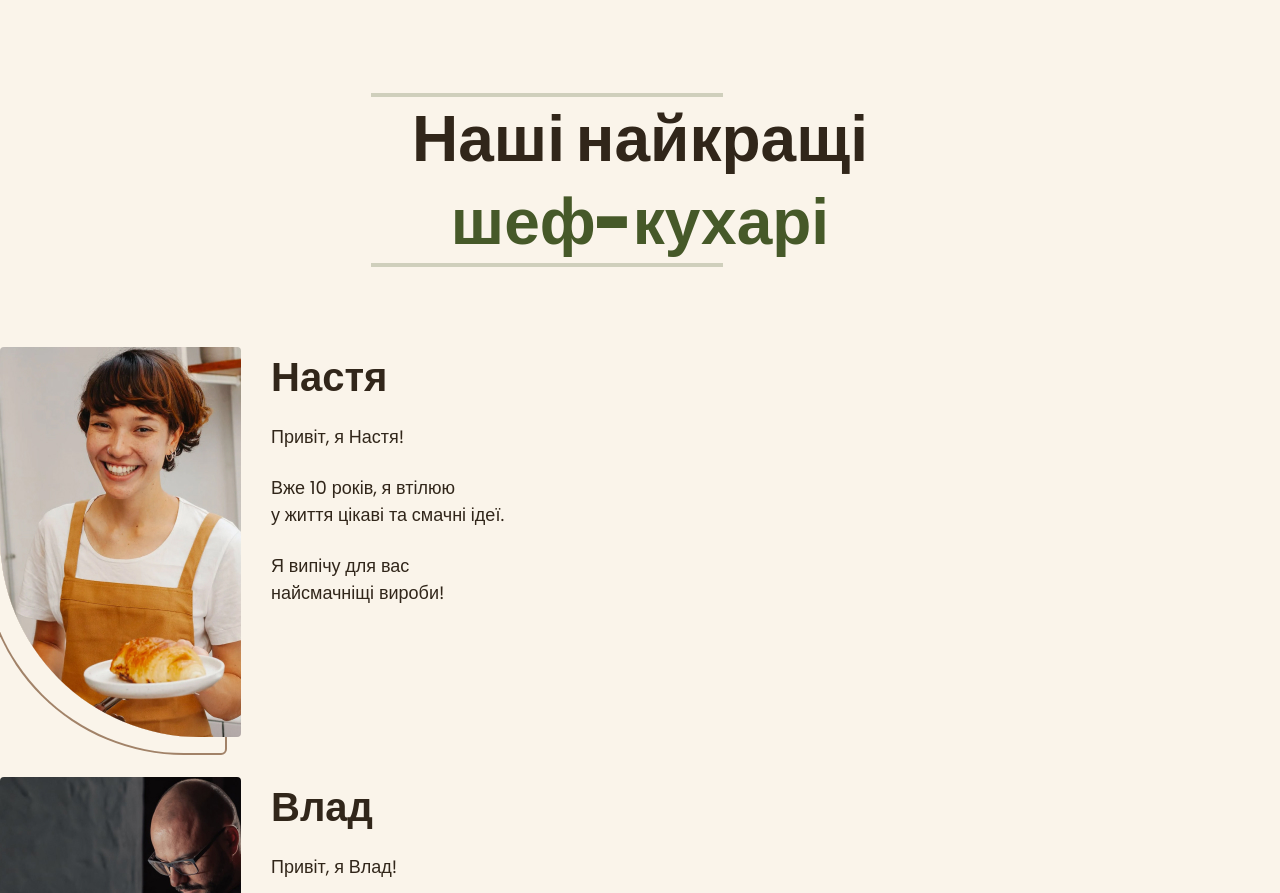
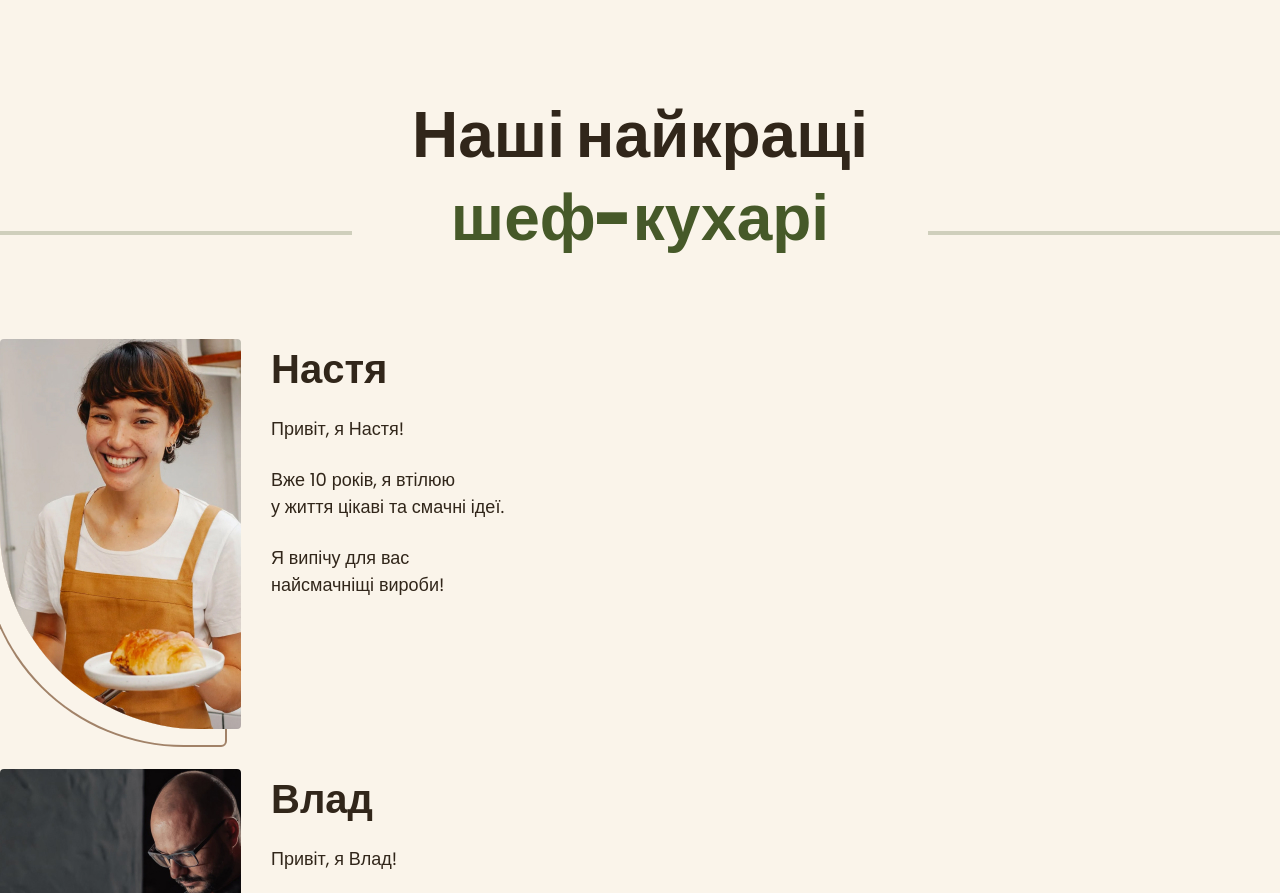
Before and after one commit to Natalia-Kalashnikova/shop-bakery, a plain HTML site: page index.html in a window 1280 px wide. Shown: the part 1464-2357 px from the top of the page. Drawn offline with Linux system fonts and the light colour scheme.

Commit message:
Style: Adjust chefs section heading layout
Place the chef title on two lines and position decorative rules on either side.

```diff
--- a/index.html
+++ b/index.html
@@ -75,7 +75,7 @@
       <section class="chefs-section section" id="chefs-section">
         <div class="container">
           <h2 class="chefs-title section-title centered">
-            Наші найкращі <span class="accent">шеф-кухарі </span>
+            Наші найкращі <br><span class="accent">шеф-кухарі </span>
           </h2>
           <ul class="chef-list">
             <li class="chef-item">
--- a/styles.css
+++ b/styles.css
@@ -254,17 +254,27 @@ ul {
 
 /* Chefs section */
 .chefs-title {
-  max-width: 538px;
+  position: relative;
+  /* max-width: 538px; */
   margin: 0 auto 80px;
 }
 
 .chefs-title::before,
 .chefs-title::after {
-  display: block;
+  position: absolute;
+  bottom: 24px;
   width: 352px;
   border: 2px solid var(--color-brand-light);
 
   content: '';
+}
+
+.chefs-title::before {
+  left: 0;
+}
+
+.chefs-title::after {
+  right: 0;
 }
 
 .chef-list {
```
